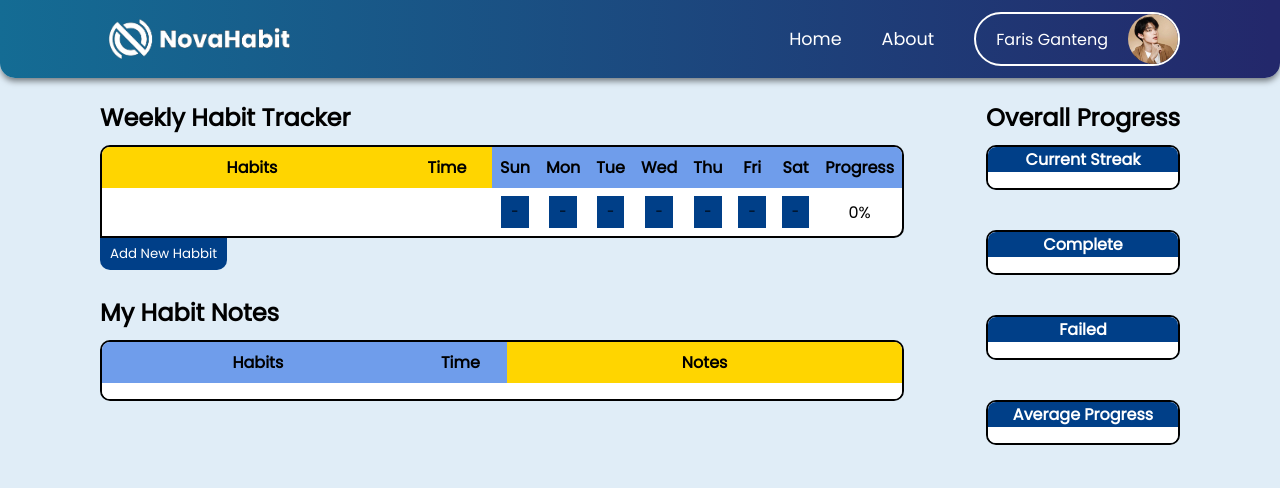
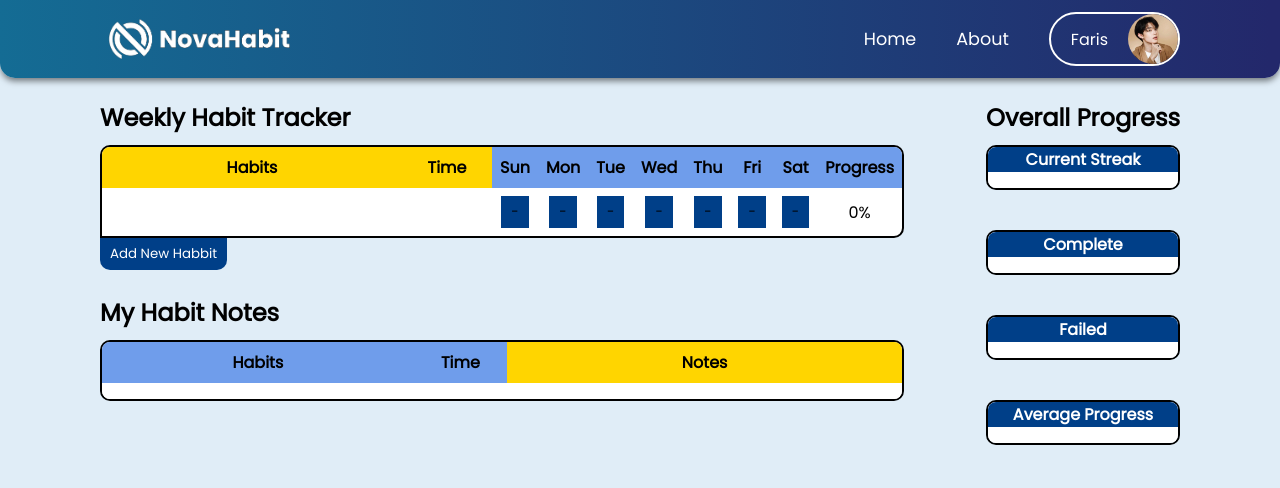
Before and after one commit to farisramadhan/NovaHabit, a plain HTML site: page habit.html in a window 1280 px wide. Drawn offline with Linux system fonts and the light colour scheme; a script that the page names is missing.

Commit message:
Update habit.html

```diff
--- a/habit.html
+++ b/habit.html
@@ -13,7 +13,7 @@
             <a href="index.html">Home</a>
             <a href="about.html">About</a>
             <div class="navigation2">
-                <p>Faris Ganteng</p>
+                <p>Faris</p>
                 <img src="assets/images/user/profil.jpg" alt class="user">
             </div>
         </div>
```
